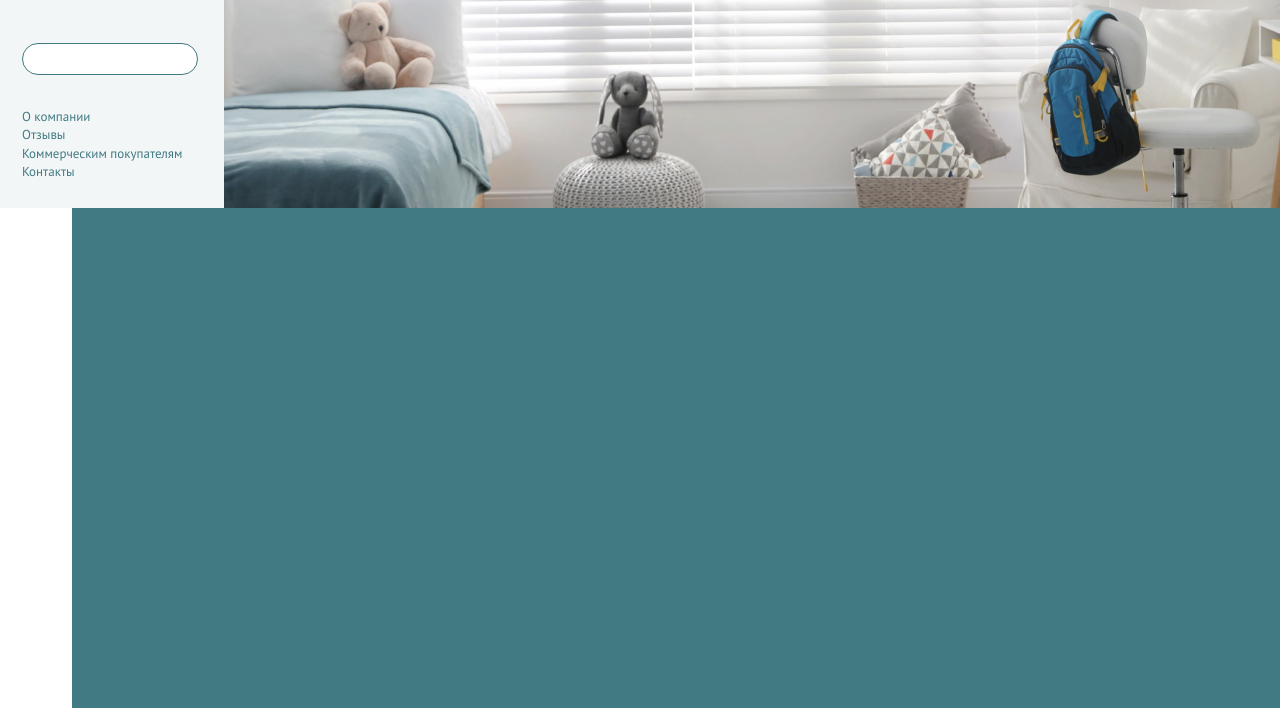
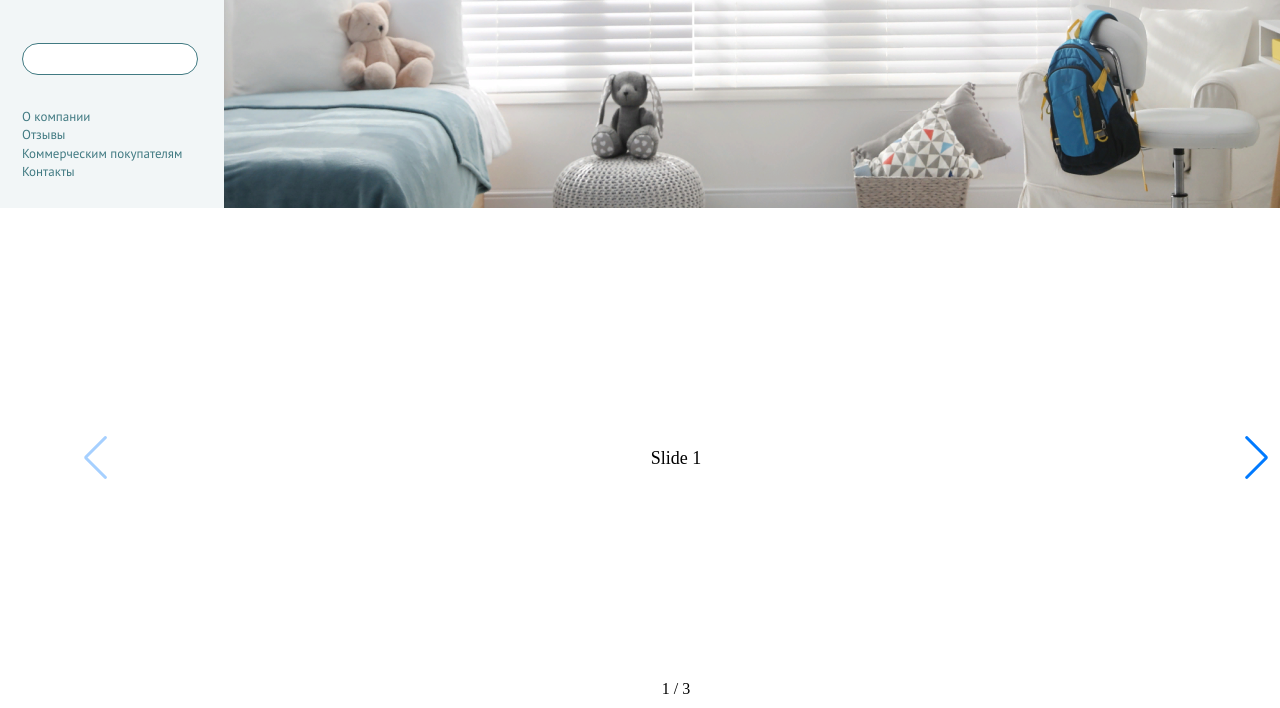
Before and after one commit to den10004/logos, a plain HTML site: page index.html in a window 1280 px wide. Shown: the part 592-1300 px from the top of the page. Drawn offline with nearby package versions, Linux system fonts and the light colour scheme.

Commit message:
сделан слайдер

```diff
--- a/index.html
+++ b/index.html
@@ -9,6 +9,10 @@
     <meta name="keywords" content="" />
     <meta name="robots" content="" />
     <link rel="stylesheet" href="./styles/styles.css" />
+    <link
+      rel="stylesheet"
+      href="https://cdn.jsdelivr.net/npm/swiper/swiper-bundle.min.css"
+    />
   </head>
   <body>
     <div class="wrapper">
@@ -212,7 +216,31 @@
         </div>
       </section>
 
-      <section class="second"></section>
+      <section class="second">
+        <div class="swiper mySwiper">
+          <div class="swiper-wrapper">
+            <div class="swiper-slide">Slide 1</div>
+            <div class="swiper-slide">Slide 2</div>
+            <div class="swiper-slide">Slide 3</div>
+          </div>
+          <div class="swiper-button-next"></div>
+          <div class="swiper-button-prev"></div>
+          <div class="swiper-pagination"></div>
+        </div>
+      </section>
     </div>
   </body>
+  <script src="https://cdn.jsdelivr.net/npm/swiper/swiper-bundle.min.js"></script>
+  <script>
+    var swiper = new Swiper(".mySwiper", {
+      pagination: {
+        el: ".swiper-pagination",
+        type: "fraction",
+      },
+      navigation: {
+        nextEl: ".swiper-button-next",
+        prevEl: ".swiper-button-prev",
+      },
+    });
+  </script>
 </html>
--- /dev/null
+++ b/styles/slider.css
@@ -0,0 +1,31 @@
+.swiper {
+  width: 100%;
+  height: 100%;
+}
+
+.swiper-slide {
+  text-align: center;
+  font-size: 18px;
+  background: #fff;
+
+  /* Center slide text vertically */
+  display: -webkit-box;
+  display: -ms-flexbox;
+  display: -webkit-flex;
+  display: flex;
+  -webkit-box-pack: center;
+  -ms-flex-pack: center;
+  -webkit-justify-content: center;
+  justify-content: center;
+  -webkit-box-align: center;
+  -ms-flex-align: center;
+  -webkit-align-items: center;
+  align-items: center;
+}
+
+.swiper-slide img {
+  display: block;
+  width: 100%;
+  height: 100%;
+  object-fit: cover;
+}
--- a/styles/styles.css
+++ b/styles/styles.css
@@ -1,6 +1,7 @@
 @import "./header.css";
 @import "./main.css";
 @import "./second.css";
+@import "./slider.css";
 @import "./normalize.css";
 @import "../vendor/fonts.css";
 
```
